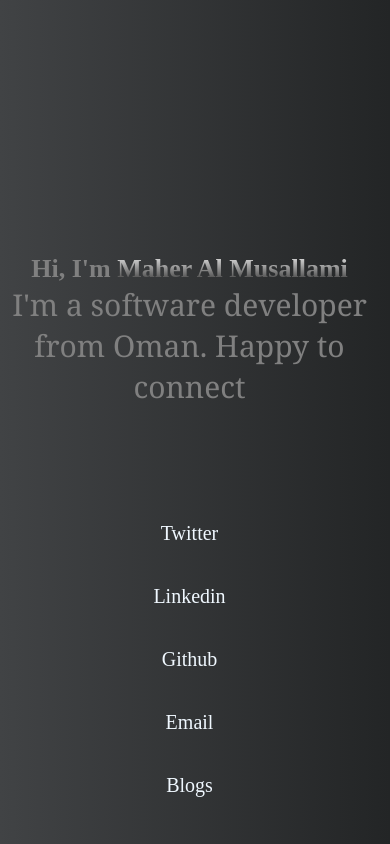
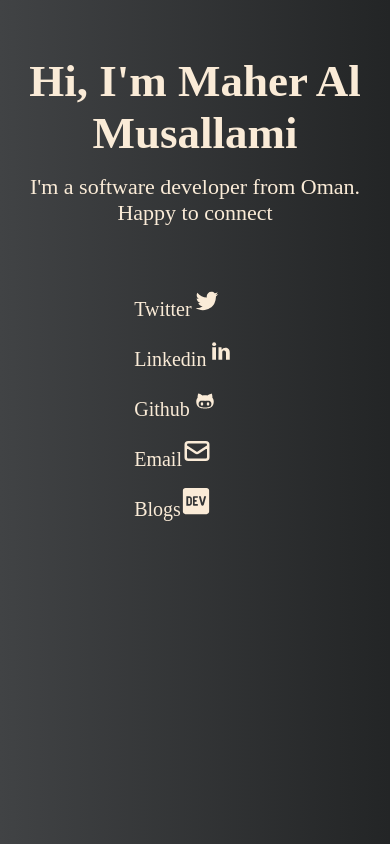
Before and after one commit to Maher9596/myWebsite, a React (Create React App) app: page / in a window 390 px wide. Built offline with nearby package versions, Linux system fonts and the light colour scheme.

Commit message:
fixing responsivity

```diff
--- a/package.json
+++ b/package.json
@@ -3,11 +3,14 @@
   "version": "0.1.0",
   "private": true,
   "dependencies": {
+    "@material-ui/core": "^4.12.3",
+    "@material-ui/icons": "^4.11.2",
     "@testing-library/jest-dom": "^5.14.1",
     "@testing-library/react": "^11.2.7",
     "@testing-library/user-event": "^12.8.3",
     "react": "^17.0.2",
     "react-dom": "^17.0.2",
+    "react-icons": "^4.2.0",
     "react-scripts": "4.0.3",
     "web-vitals": "^1.1.2"
   },
--- a/public/index.html
+++ b/public/index.html
@@ -1,6 +1,7 @@
 <!DOCTYPE html>
 <html lang="en">
   <head>
+    <!-- <script src="https://use.fontawesome.com/e1091a2ab4.js"></script> -->
     <meta charset="utf-8" />
     <link rel="icon" href="%PUBLIC_URL%/favicon.ico" />
     <meta name="viewport" content="width=device-width, initial-scale=1" />
@@ -9,15 +10,11 @@
       name="description"
       content="Web site created using create-react-app"
     />
-    <link rel="apple-touch-icon" href="%PUBLIC_URL%/logo192.png" />
-    <link rel="manifest" href="%PUBLIC_URL%/manifest.json" />
-     <link rel="stylesheet"
-          href="https://fonts.googleapis.com/css?family=Tangerine">
+    <!-- <link rel="stylesheet" href="path/to/font-awesome/css/font-awesome.min.css"> -->
     <title>AlMusallami</title>
   </head>
   <body>
     <noscript>You need to enable JavaScript to run this app.</noscript>
     <div id="root"></div>
-
   </body>
 </html>
--- a/src/App.css
+++ b/src/App.css
@@ -1,63 +1,61 @@
+
+html, h1, p {
+  margin: 0;
+  padding: 0;
+  font-family: cursive;
+  color: antiquewhite;
+}
+
 body {
-  background: #232526;  /* fallback for old browsers */
-  background: -webkit-linear-gradient(to right, #414345, #232526);  /* Chrome 10-25, Safari 5.1-6 */
-  background: linear-gradient(to right, #414345, #232526); /* W3C, IE 10+/ Edge, Firefox 16+, Chrome 26+, Opera 12+, Safari 7+ */
+  margin: 0;
+  padding: 0;
+  font-family: cursive;
+  background: #232526;
+  background: -webkit-linear-gradient(to right, #414345, #232526);
+  background: linear-gradient(to right, #414345, #232526);
+}
+
+a {
+  margin-top: 22px;
+  text-decoration: none;
+  color: antiquewhite;
 }
 
 .container {
-    text-align: center;
-    position: absolute;
-    top: 34%;
-    left: 25%;
-    margin-top: -50px;
-    margin-left: -50px;
-    width: fit-content;
-    height: fit-content;
+  text-align: center;
+  padding: 50px 0;
+  margin: 15% 25%;
 }
 
-.icons {
-  margin-top: 95px;
+
+#name {
+  font-size: 45px;
+}
+
+#description {
+  font-size: 22px;
+  margin-bottom: 45px;
+}
+
+.bottom {
   display: flex;
   justify-content: space-between;
-  color: aliceblue;
   font-size: 20px;
 }
 
-a {
-  color: aliceblue;
-  text-decoration: none;
+
+@media (max-width: 620px){
+  .container{
+    margin: 0;
+    margin-top: 50px;
+    padding: 5px;
+  }
+  .bottom {
+    flex-direction: column;
+    margin: auto 34%;
+    text-align: left;
+  }
+  p {
+    margin-top: 15px;
+  }
 }
-
-.text {
-  color: gray;
-  font-size: 35px;
-}
-
-#name {
-  margin-bottom: -30px;
-}
-
-#description {
-  font-family: Cambria, Cochin, Georgia, Times, 'Times New Roman', serif;
-  font-size: 30px;
-
-}
-
-#maher {
-  background: -webkit-linear-gradient(#eee, 	#333);
-  -webkit-background-clip: text;
-  -webkit-text-fill-color: transparent;
-}
-
-@media all and (max-width: 620px) {
-  .icons{
-    flex-direction: column;
-  }
-  .text {
-    /* width: fit-content; */
-    font-size: small;
-  }
-  .container{
-    left: 10%;
-  }
-  }
--- a/src/App.js
+++ b/src/App.js
@@ -1,4 +1,7 @@
 import './App.css';
+import { TiSocialTwitter, TiSocialLinkedin, TiSocialGithub } from "react-icons/ti";
+import { HiOutlineMail } from 'react-icons/hi'
+import { FaDev } from 'react-icons/fa'
 
 function App() {
 
@@ -7,26 +10,23 @@ function App() {
   }
 
   const MouseOut = (e) => {
-    e.target.style.color="aliceblue";
+    e.target.style.color="antiquewhite"
   }
 
   return (
-    <div className="app">
       <div className="container">
-        {/* <img src={pic} width="300px" height="100px" /> */}
-        <div className="text">
+        <div className="top">
           <h1 id="name">Hi, I'm <span id="maher">Maher Al Musallami</span></h1>
           <p id="description">I'm a software developer from Oman. Happy to connect</p>
         </div>
-        <div className="icons">
-          <a href="https://twitter.com/Almsalmi_" onMouseOver={MouseIn} onMouseOut={MouseOut}><p>Twitter</p></a>
-          <a href="https://www.linkedin.com/in/maher-almusallami/" onMouseOver={MouseIn} onMouseOut={MouseOut}><p>Linkedin</p></a>
-          <a href="https://github.com/Maher9596" onMouseOver={MouseIn} onMouseOut={MouseOut}><p>Github</p></a>
-          <a href="mailto:muhran777@gmail.com" onMouseOver={MouseIn} onMouseOut={MouseOut}><p>Email</p></a>
-          <a href="https://dev.to/maher9596" onMouseOver={MouseIn} onMouseOut={MouseOut}><p>Blogs</p></a>
+        <div className="bottom">
+         <p><a href="https://twitter.com/Almsalmi_" onMouseOver={MouseIn} onMouseOut={MouseOut}>Twitter</a><TiSocialTwitter size="30px" /></p>
+         <p><a href="https://www.linkedin.com/in/maher-almusallami/" onMouseOver={MouseIn} onMouseOut={MouseOut}>Linkedin</a><TiSocialLinkedin size="30px" /></p>
+         <p><a href="https://github.com/Maher9596" onMouseOver={MouseIn} onMouseOut={MouseOut}>Github</a><TiSocialGithub size="30px" /></p>
+         <p><a href="mailto:muhran777@gmail.com" onMouseOver={MouseIn} onMouseOut={MouseOut}>Email</a><HiOutlineMail size="30px" /></p>
+         <p><a href="https://dev.to/maher9596" onMouseOver={MouseIn} onMouseOut={MouseOut}>Blogs</a><FaDev size="30px" /></p>
         </div>
       </div>
-    </div>
   );
 }
 
```
Also changed, not shown: 1 other file (tests, documents, lock files or other folders).
